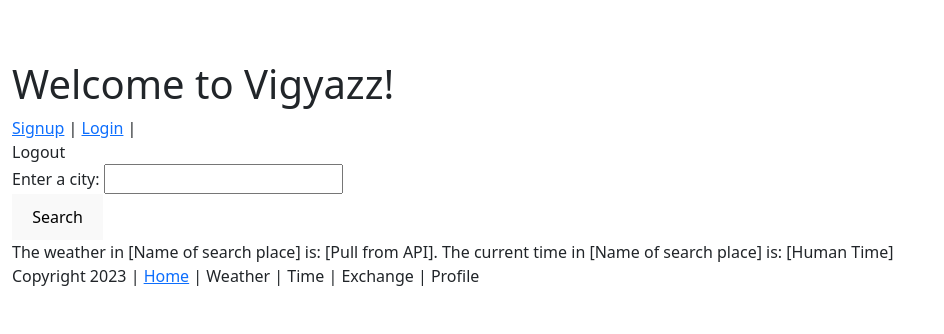
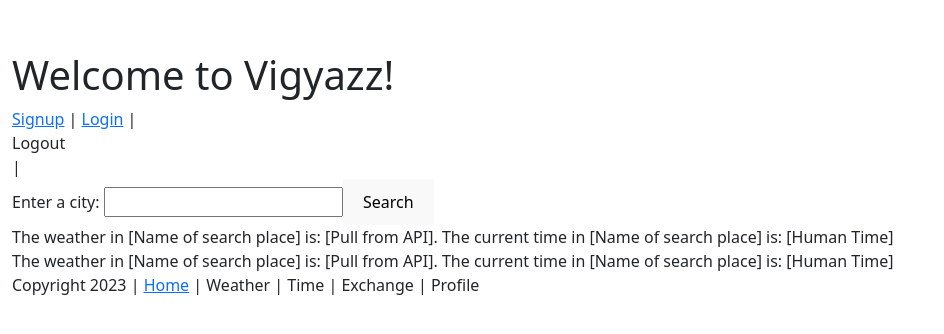
Before and after one commit to mikemccomb/vigyazz-frontend, a React (Vite) app: page / in a window 1280 px wide. Shown: the part 226-560 px from the top of the page, without its empty margins (0-944 px from the left). Built offline with nearby package versions, Linux system fonts and the light colour scheme.

Commit message:
Creates localTime and weather props

```diff
--- a/src/components/Dashboard.jsx
+++ b/src/components/Dashboard.jsx
@@ -1,9 +1,6 @@
-import { SearchBar } from "./SearchBar";
-
 export function Dashboard() {
   return (
     <div>
-      <SearchBar />
       The weather in [Name of search place] is: [Pull from API]. The current time in [Name of search place] is: [Human
       Time]
     </div>
--- a/src/components/Header.jsx
+++ b/src/components/Header.jsx
@@ -1,10 +1,11 @@
 import { LogoutLink } from "./LogoutLink";
+import { SearchBar } from "./SearchBar";
 
 export function Header() {
   return (
     <header>
       <h1>Welcome to Vigyazz!</h1>
-      <a href="/signup">Signup</a> | <a href="/login">Login</a> | <LogoutLink />
+      <a href="/signup">Signup</a> | <a href="/login">Login</a> | <LogoutLink /> | <SearchBar />
     </header>
   );
 }
--- a/src/components/SearchBar.jsx
+++ b/src/components/SearchBar.jsx
@@ -1,27 +1,30 @@
-// import { useState } from "react";
+import { useState } from "react";
 import axios from "axios";
+import { Dashboard } from "./Dashboard";
 
 export function SearchBar() {
-  // const [searchFilter, setSearchFilter] = useState("");
+  const [localTime, setLocalTime] = useState("");
+  const [weather, setWeather] = useState({});
 
   const handleSubmit = (event) => {
     event.preventDefault();
-    console.log("1st");
     const params = new FormData(event.target);
-    axios
-      .get("http://localhost:3000/weather.json", { params: { search: params.get("search") } })
-      .then((response) => console.log("Yo", response.data));
-    console.log("2nd");
+    axios.get("http://localhost:3000/weather.json", { params: { search: params.get("search") } }).then((response) => {
+      console.log("Data", response.data);
+      setLocalTime(response.data.location.localtime);
+      console.log("Localtime Var", localTime);
+      setWeather(response.data.current);
+      console.log("Weather Var", weather);
+    });
   };
 
   return (
     <div>
       <form onSubmit={handleSubmit}>
-        <div>
-          Enter a city: <input type="text" name="search" />
-        </div>
+        Enter a city: <input type="text" name="search" />
         <button type="submit">Search</button>
       </form>
+      <Dashboard localTime={localTime} weather={weather} />
     </div>
   );
 }
```
